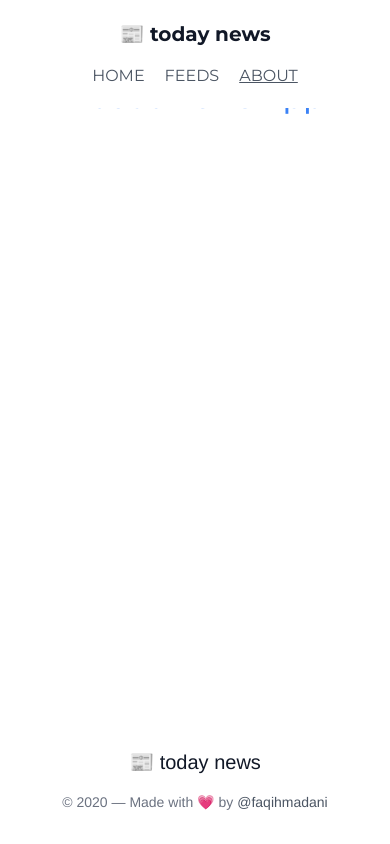
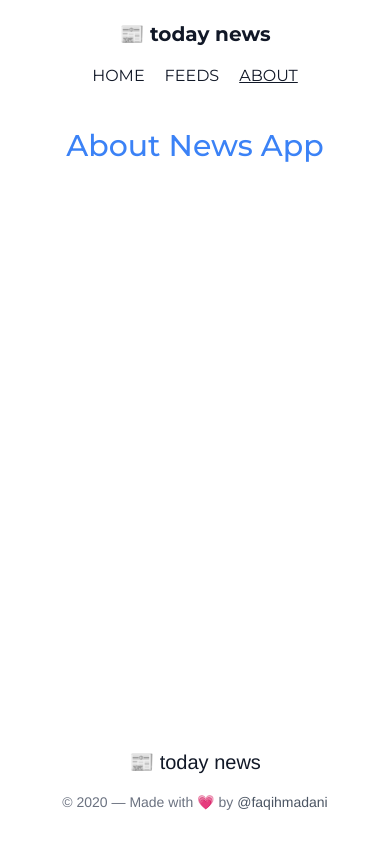
Before and after one commit to faqihmadani/news-app, a Next.js app: page /about in a window 390 px wide. Built offline with nearby package versions, Linux system fonts and the light colour scheme.

Commit message:
deploy env change

```diff
--- a/components/Navbar.js
+++ b/components/Navbar.js
@@ -3,7 +3,6 @@ import { useState, componentDidMount } from "react";
 
 const Navbar = () => {
     const router = useRouter()
-    console.log(router.asPath);
     const [color, setColor] = useState(false)
 
     const handleChangeColor = () => {
@@ -13,20 +12,19 @@ const Navbar = () => {
             setColor(false)
         }
     }
-    // componentDidMount(
-    //     window.addEventListener('scroll', handleChangeColor)
-    // )
+    window.addEventListener('scroll', handleChangeColor)
+
 
     return (
-        <header className={`text-gray-600 body-font mb-10 flex justify-center fixed w-full z-50 ${color ? 'bg-blue-200' : 'bg-white'} transition ease-in-out duration-300`}>
+        <header className={`text-gray-600 body-font mb-10 flex justify-center fixed w-full z-50 ${color ? 'bg-gray-600' : 'bg-white'} transition ease-in-out duration-300`}>
             <div className="container mx-auto flex flex-wrap p-5 flex-col md:flex-row items-center  justify-between font-sans ">
-                <a onClick={() => router.push('/')} className="flex title-font font-medium items-center text-gray-900 mb-4 md:mb-0 hover:cursor-pointer">
-                    <span className="text-xl font-bold">📰 today news</span>
+                <a onClick={() => router.push('/')} className="flex title-font font-medium items-center mb-4 md:mb-0 hover:cursor-pointer">
+                    <span className={`text-xl font-bold  transition ease-in-out duration-300 ${color ? 'text-white' : 'text-gray-900'} `}>📰 today news</span>
                 </a>
-                <nav className="flex flex-wrap items-center text-base justify-end">
-                    <a onClick={() => router.push('/')} className={`hover:text-gray-900 hover:cursor-pointer hover:transform hover:-translate-y-[2px] transition-all duration-100 ease-in-out ${router.asPath === '/' ? 'underline' : ''}`}>HOME</a>
-                    <a onClick={() => router.push('/feeds/1')} className={`ml-5 hover:text-gray-900 hover:cursor-pointer hover:transform hover:-translate-y-[2px] transition-all duration-100 ease-in-out ${router.asPath.includes('/feeds/1') ? 'underline' : ''}`}>FEEDS</a>
-                    <a onClick={() => router.push('/about')} className={`ml-5 hover:text-gray-900 hover:cursor-pointer hover:transform hover:-translate-y-[2px] transition-all duration-100 ease-in-out ${router.asPath === '/about' ? 'underline' : ''}`}>ABOUT</a>
+                <nav className={`flex flex-wrap items-center text-base justify-end ${color ? 'text-white' : 'text-gray-900'}`}>
+                    <a onClick={() => router.push('/')} className={` hover:cursor-pointer hover:transform hover:-translate-y-[2px] transition-all duration-100 ease-in-out ${router.asPath === '/' ? 'underline' : ''}`}>HOME</a>
+                    <a onClick={() => router.push('/feeds/1')} className={`ml-5  hover:cursor-pointer hover:transform hover:-translate-y-[2px] transition-all duration-100 ease-in-out ${router.asPath.includes('/feeds/1') ? 'underline' : ''}`}>FEEDS</a>
+                    <a onClick={() => router.push('/about')} className={`ml-5  hover:cursor-pointer hover:transform hover:-translate-y-[2px] transition-all duration-100 ease-in-out ${router.asPath === '/about' ? 'underline' : ''}`}>ABOUT</a>
                 </nav>
             </div>
         </header>
--- a/pages/about.js
+++ b/pages/about.js
@@ -1,7 +1,7 @@
 const About = () => {
     return (
         <div>
-            <h1 className="text-blue-500 text-3xl text-center font-sans font-medium pt-20">About News App</h1>
+            <h1 className="text-blue-500 text-3xl text-center font-sans font-medium md:pt-20 pt-32">About News App</h1>
         </div>
     );
 }
--- a/pages/feeds/[slug].js
+++ b/pages/feeds/[slug].js
@@ -21,7 +21,7 @@ const Feeds = ({ articles, pageNumber }) => {
                 <title>today news | Feeds</title>
             </Head>
             <div className='w-11/12 md:w-10/12 lg:w-9/12 mx-auto '>
-                <h1 className="text-3xl font-bold underline pt-20">Today Feeds</h1>
+                <h1 className="text-3xl font-bold underline md:pt-20 pt-32">Today Feeds</h1>
                 {articles.map((article, index) => {
                     return (
                         <div key={index}>
--- a/pages/index.js
+++ b/pages/index.js
@@ -7,10 +7,13 @@ import Image from 'next/image'
 import Slider from "react-slick";
 import CardNews from "../components/CardNews";
 import { useRouter } from "next/router";
+import { useState } from "react";
 
 
 export default function Home({ articles }) {
   const router = useRouter()
+  const [isLoading, setIsLoading] = useState(true)
+
 
   var settings = {
     adaptiveHeight: true,
@@ -31,9 +34,8 @@ export default function Home({ articles }) {
         <title>today news | Home</title>
         <link rel="shortcut icon" href="./favicon.png" />
       </Head>
-      {/* {articles && */}
       <div className='w-11/12 md:w-10/12 lg:w-9/12 mx-auto '>
-        <h1 className="text-3xl font-bold mb-5 pt-20">Trending News</h1>
+        <h1 className="text-3xl font-bold mb-5 md:pt-20 pt-32 ">Trending News</h1>
         <Slider {...settings}>
           {articles.map((article, index) => {
             if (index <= 5) {
@@ -66,7 +68,6 @@ export default function Home({ articles }) {
           <a onClick={() => router.push('/feeds/1')} className="text-xl py-1 px-2 border border-gray-400 rounded hover:cursor-pointer">SEE MORE</a>
         </div>
       </div>
-      {/* } */}
     </div>
   )
 }
```
